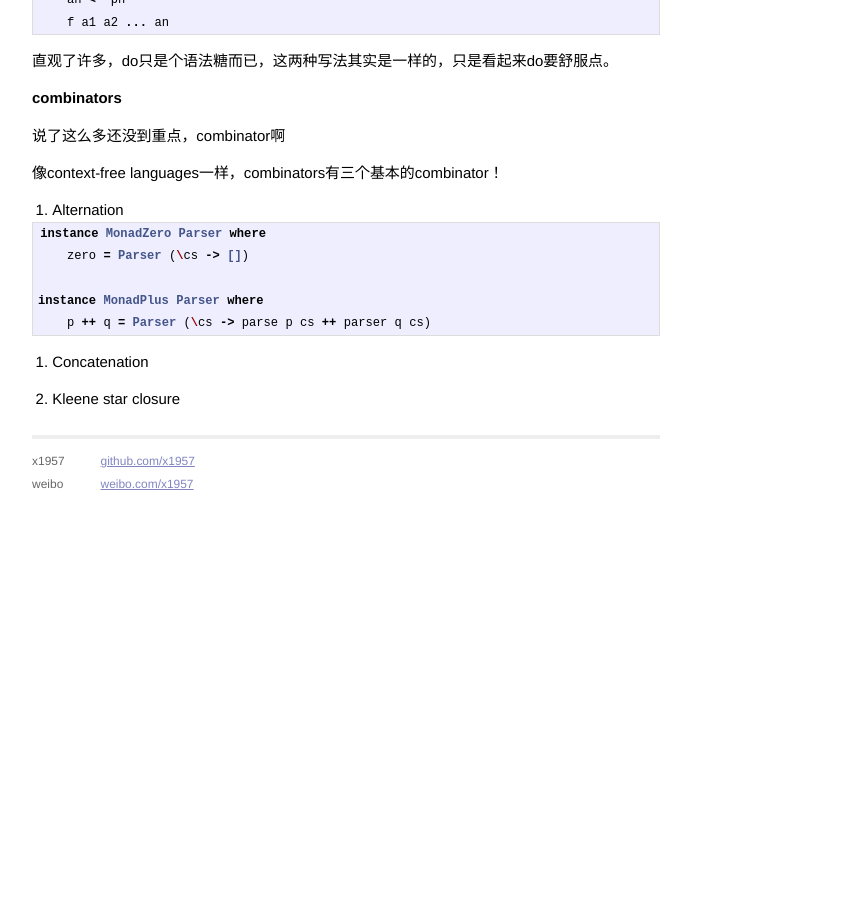
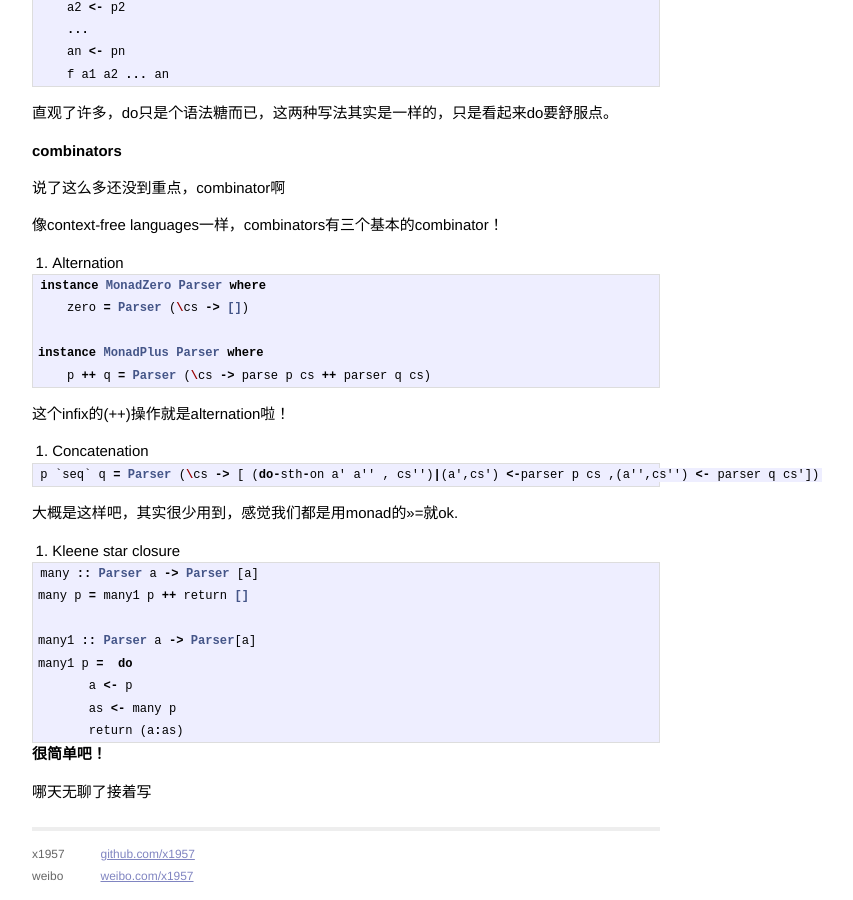
Before and after one commit to x1957/x1957.github.com, a Jekyll site: the page built from _posts/2014-05-15-Parser-Combinator.markdown, in a window 1280 px wide and 900 px high, scrolled down 1227 px. Shown: the whole window, without its empty margins (294-1147 px from the left). Built offline with Jekyll 4.4.1, drawn with Linux system fonts in a browser that asks for light colours; Markdown is read by kramdown in place of the engine named in the settings; before the commit the page ends 1734 px from its top, so only the background shows below that.

Commit message:
parser combinator

```diff
--- a/_posts/2014-05-15-Parser-Combinator.markdown
+++ b/_posts/2014-05-15-Parser-Combinator.markdown
@@ -31,7 +31,7 @@ item = Parser (\cs -> case cs of
                         (c:cs) -> [(c,cs)])
 {% endhighlight %}
 
-
+Parser Monad定义
 {% highlight Haskell %}
 instancd Monad Parser where
      return a = Parser (\cs -> [(a,cs)])
@@ -80,6 +80,25 @@ instance MonadZero Parser where
 instance MonadPlus Parser where
     p ++ q = Parser (\cs -> parse p cs ++ parser q cs)
 {% endhighlight %}
+这个infix的(++)操作就是alternation啦！
+
 2. Concatenation
+{% highlight Haskell %}
+p `seq` q = Parser (\cs -> [ (do-sth-on a' a'' , cs'')|(a',cs') <-parser p cs ,(a'',cs'') <- parser q cs'])
+{% endhighlight %}
+大概是这样吧，其实很少用到，感觉我们都是用monad的>>=就ok.
 
 3. Kleene star closure
+{% highlight Haskell %}
+many :: Parser a -> Parser [a]
+many p = many1 p ++ return []
+
+many1 :: Parser a -> Parser[a]
+many1 p =  do
+       a <- p
+       as <- many p
+       return (a:as)
+{% endhighlight %}
+很简单吧！
+---
+哪天无聊了接着写
```
